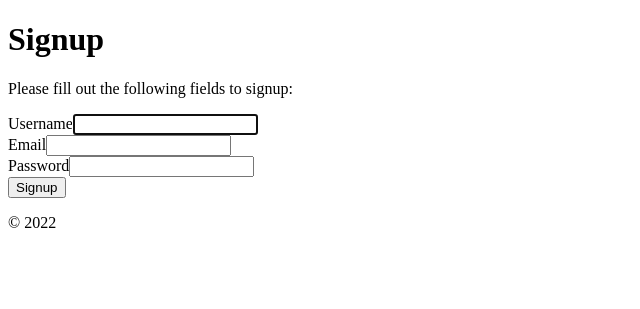
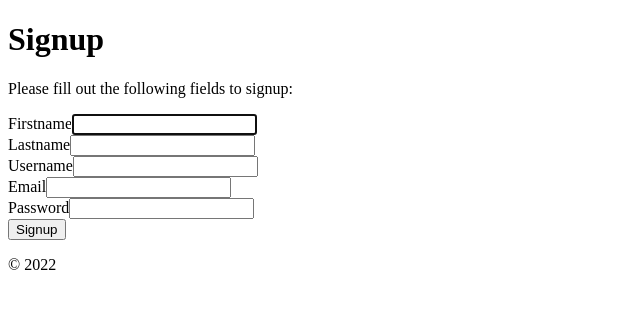
Before and after one commit to XojiakbarMadaminov/yii2-ecommerce.loc, a Yii app: template frontend/views/site/signup.php in a window 1280 px wide. Shown: the part 26-335 px from the top of the page, without its empty margins (0-640 px from the left). Run offline with PHP 8.4 and a stand-in for Yii, Linux system fonts and the light colour scheme; the template is opened without the code that fills it, so the values that code supplies are empty; form fields are guessed from the names that the template uses; some libraries are stand-ins or nearby versions.

Commit message:
add firstname and lastname

```diff
--- a/frontend/views/site/signup.php
+++ b/frontend/views/site/signup.php
@@ -11,13 +11,24 @@ $this->title = 'Signup';
 $this->params['breadcrumbs'][] = $this->title;
 ?>
 <div class="site-signup">
-    <h1><?= Html::encode($this->title) ?></h1>
 
-    <p>Please fill out the following fields to signup:</p>
 
-    <div class="row">
-        <div class="col-lg-5">
+    <div class="row justify-content-center">
+        <div class="col-lg-6">
+            <h1><?= Html::encode($this->title) ?></h1>
+
+            <p>Please fill out the following fields to signup:</p>
             <?php $form = ActiveForm::begin(['id' => 'form-signup']); ?>
+
+            <div class="row">
+                <div class="col-md-6">
+                    <?= $form->field($model, 'firstname')->textInput(['autofocus' => true]) ?>
+                </div>
+                <div class="col-md-6">
+                    <?= $form->field($model, 'lastname')->textInput(['autofocus' => true]) ?>
+
+                </div>
+            </div>
 
                 <?= $form->field($model, 'username')->textInput(['autofocus' => true]) ?>
 
```
Also changed, not shown: frontend/models/SignupForm.php (+9 -0 lines).
